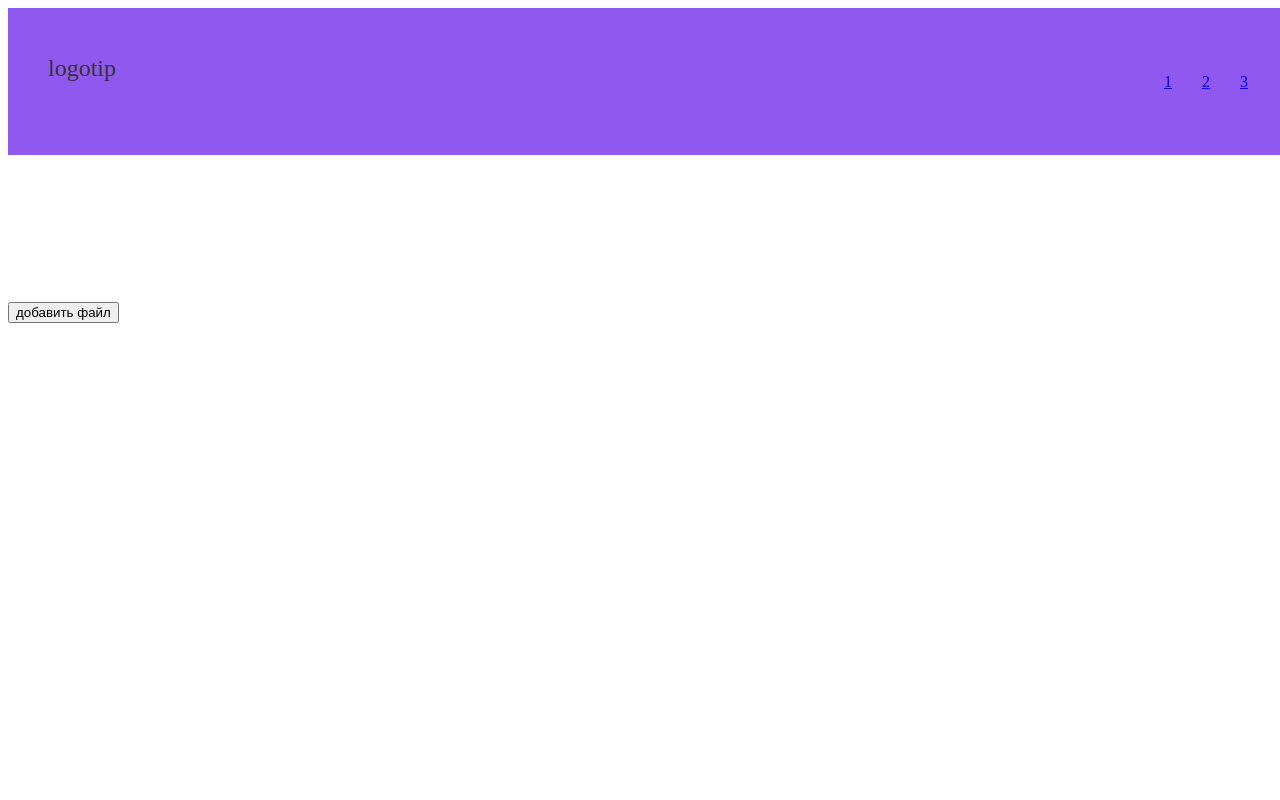
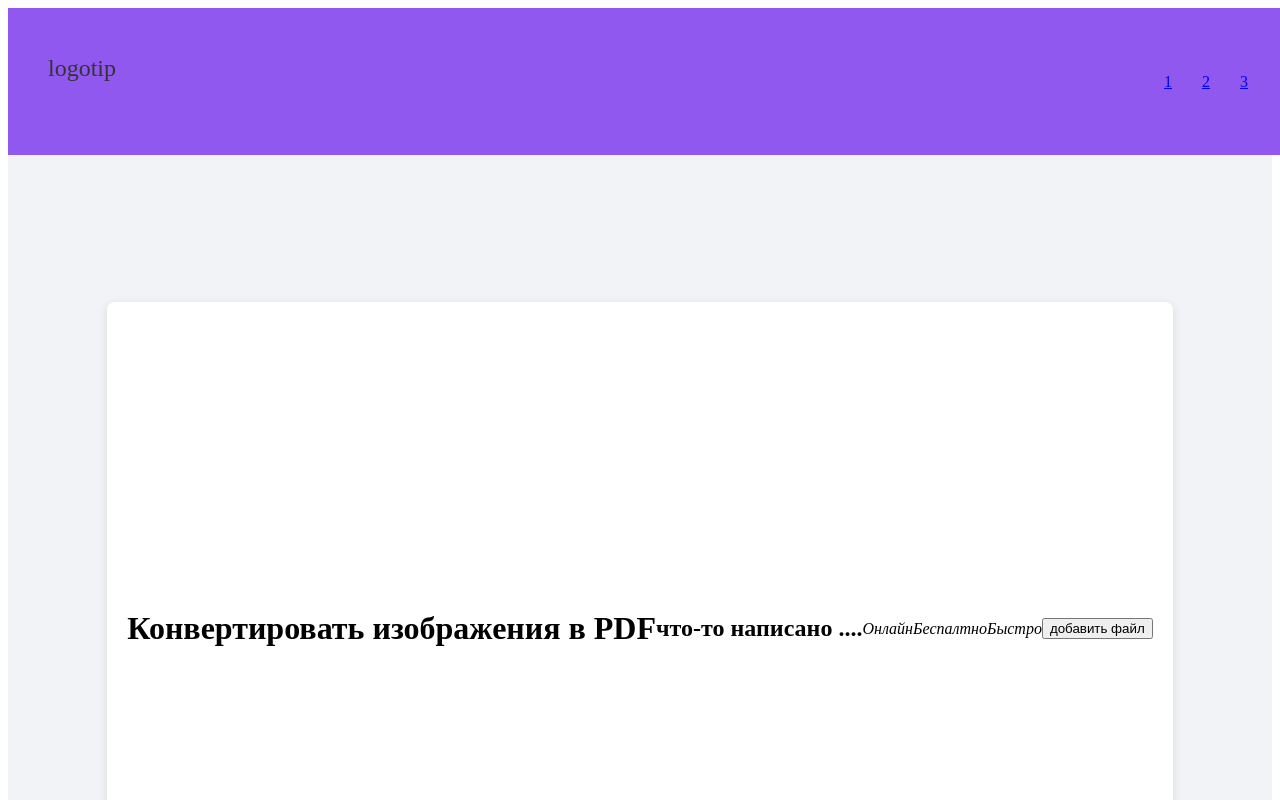
Before and after one commit to kvintosis/mts-front, a React (Vite) app in the folder mts-app/: page / in a window 1280 px wide. Shown: the top 800 px of the page. Built offline with nearby package versions, Linux system fonts and the light colour scheme.

Commit message:
main page делала

```diff
--- a/mts-app/src/App.jsx
+++ b/mts-app/src/App.jsx
@@ -10,7 +10,7 @@ function App() {
     return (
         <Router>
             <Header />
-            <div style={{ paddingTop: '147px' }}>
+            <div>
                 <Routes>
                     <Route path="/" element={<HomePage />} />
                 </Routes>
--- a/mts-app/src/components/HomePage.jsx
+++ b/mts-app/src/components/HomePage.jsx
@@ -6,9 +6,22 @@ import React from 'react';
 function HomePage() {
 
     return (
-        <div className="home__container">
-            <div className="home__btn-container">
-                <button className="home__btn">добавить файл</button>
+        <div className="home">
+            <div className="home__container">
+                <h1>Конвертировать изображения в PDF</h1>
+                <h2>что-то написано ....</h2>
+                <div className="home__container-description">
+                    <i>Онлайн</i>
+                    <i>Беспалтно</i>
+                    <i>Быстро</i>
+                </div>
+
+                <div className="home__form">
+
+                        <div className="home__btn-container">
+                            <button className="home__btn">добавить файл</button>
+                        </div>
+                </div>
             </div>
         </div>
     )
--- /dev/null
+++ b/mts-app/src/styles/blocks/homepage.less
@@ -0,0 +1,23 @@
+.home {
+  display: flex;
+  flex-direction: column;
+  align-items: center;
+  justify-content: center;
+  height: 100vh;
+  background-color: @white1;
+
+  &__container {
+    margin-top: 147px;
+    display: flex;
+    justify-content: center;
+    align-items: center;
+    height: calc(100vh - 147px);
+    background: white;
+    border-radius: 8px;
+    padding: 20px;
+    box-shadow: 0 2px 10px rgba(0, 0, 0, 0.1);
+
+
+  }
+
+}
--- a/mts-app/src/styles/styles.less
+++ b/mts-app/src/styles/styles.less
@@ -1,3 +1,4 @@
 @import "global/variables.less";
 
 @import "blocks/header.less";
+@import "blocks/homepage.less";
```
